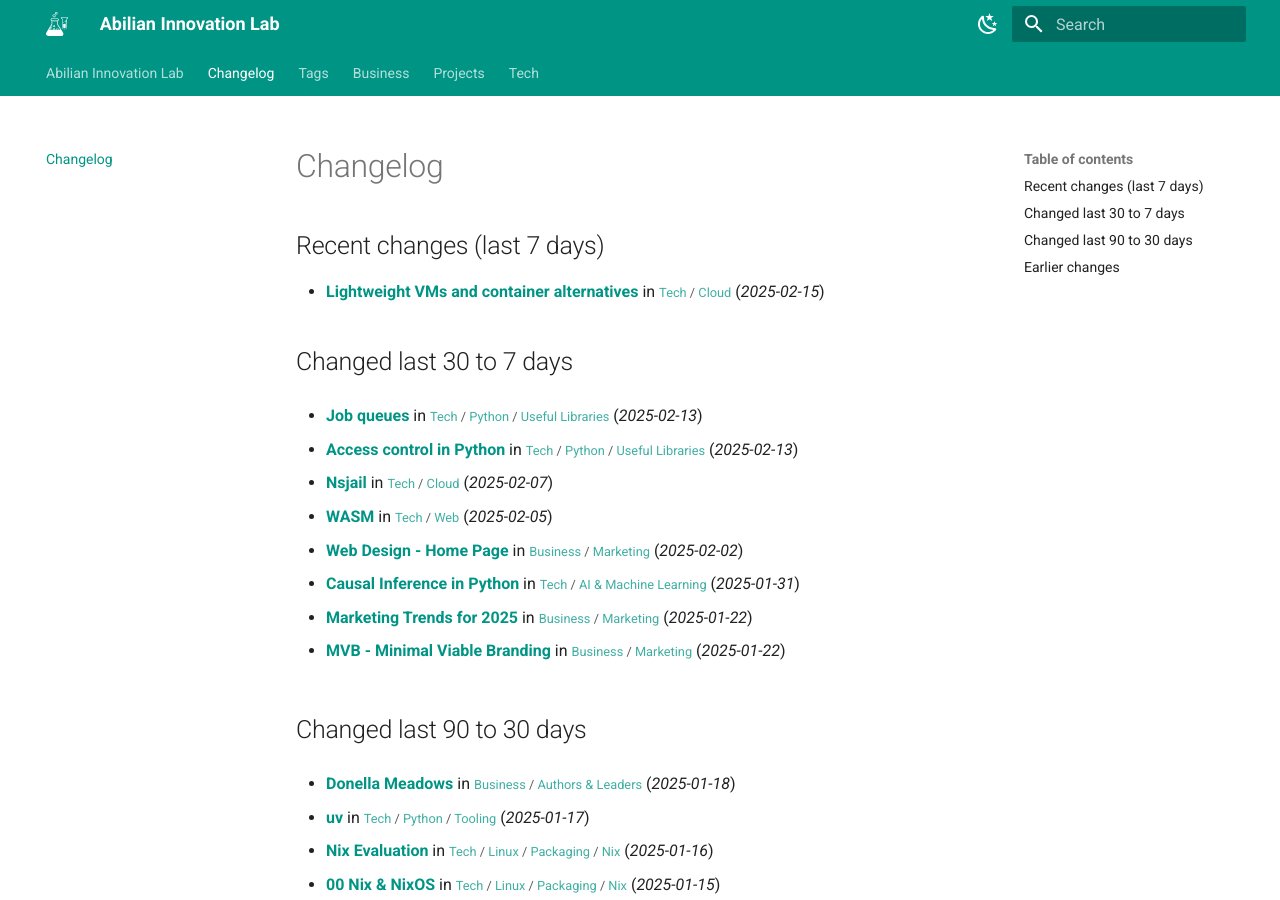
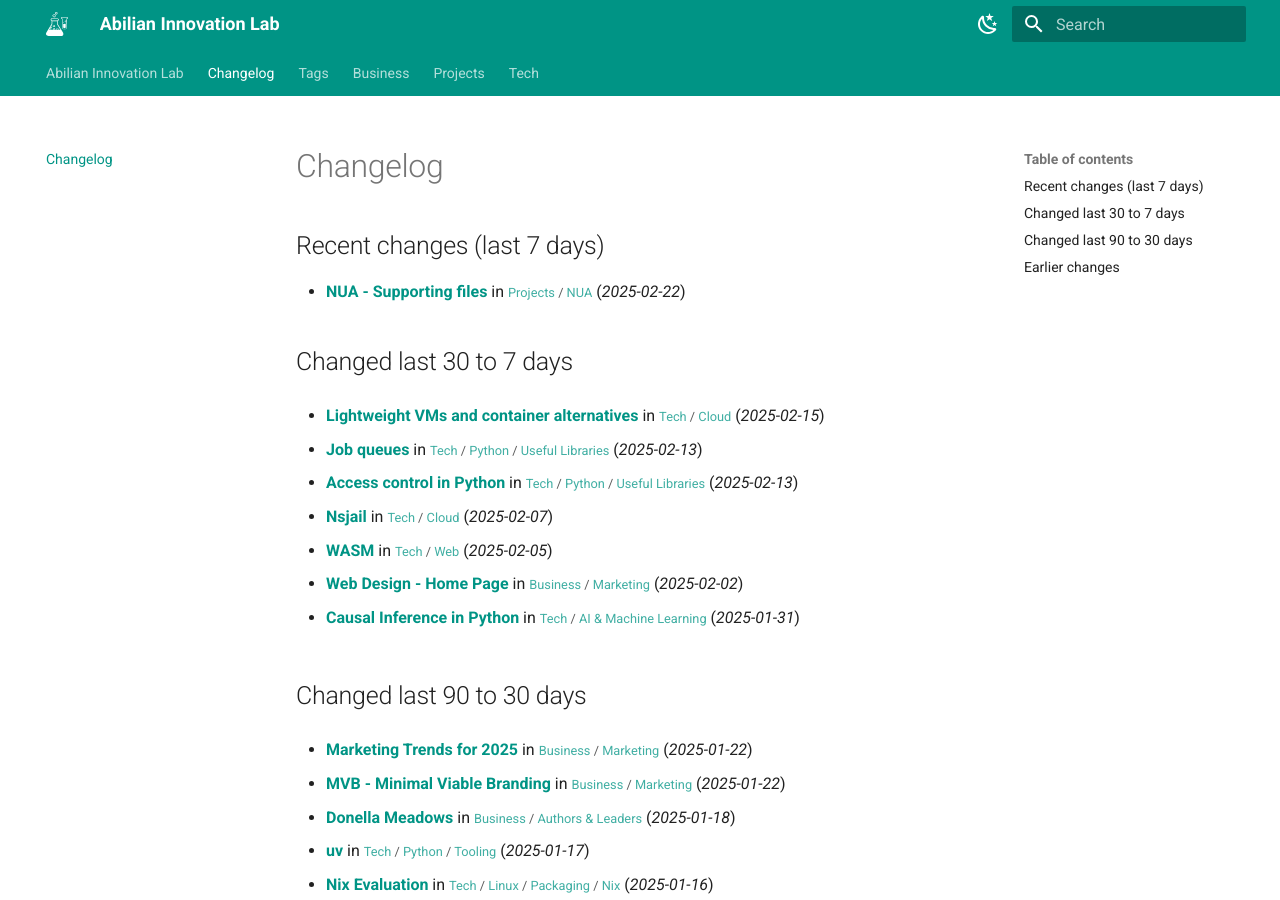
Before and after one commit to abilian/lab.abilian.com, an MkDocs documentation site: the page built from docs/changelog.md, in a window 1280 px wide and 900 px high. Built offline with MkDocs 1.6.1 and Material for MkDocs 9.7.7, drawn with Linux system fonts in a browser that asks for light colours; comment, search, counter and statistics services are not loaded.

Commit message:
Update content

```diff
--- a/docs/changelog.md
+++ b/docs/changelog.md
@@ -2,11 +2,13 @@
 
 ## Recent changes (last 7 days)
 
-- **[Lightweight VMs and container alternatives](/Tech/Cloud/Lightweight VMs and container alternatives/)** in <small>[Tech](/Tech/00 Technology/) / [Cloud](/Tech/Cloud/6 pilars AWS/)</small> (*2025-02-15*)
+- **[NUA - Supporting files](/Projects/NUA/NUA - Supporting files/)** in <small>[Projects](/Projects/00 Projects/) / [NUA](/Projects/NUA/00 NUA/)</small> (*2025-02-22*)
 
 
 
 ## Changed last 30 to 7 days
+
+- **[Lightweight VMs and container alternatives](/Tech/Cloud/Lightweight VMs and container alternatives/)** in <small>[Tech](/Tech/00 Technology/) / [Cloud](/Tech/Cloud/6 pilars AWS/)</small> (*2025-02-15*)
 
 - **[Job queues](/Tech/Python/Useful Libraries/Job queues/)** in <small>[Tech](/Tech/00 Technology/) / [Python](/Tech/Python/00 Python/) / [Useful Libraries](/Tech/Python/Useful Libraries/(Pretty) tables in Python/)</small> (*2025-02-13*)
 
@@ -20,13 +22,13 @@
 
 - **[Causal Inference in Python](/Tech/AI & Machine Learning/Causal Inference in Python/)** in <small>[Tech](/Tech/00 Technology/) / [AI & Machine Learning](/Tech/AI & Machine Learning/00 Machine Learning/)</small> (*2025-01-31*)
 
+
+
+## Changed last 90 to 30 days
+
 - **[Marketing Trends for 2025](/Business/Marketing/Marketing Trends for 2025/)** in <small>[Business](/Business/00 Business/) / [Marketing](/Business/Marketing/Copywriting/)</small> (*2025-01-22*)
 
 - **[MVB - Minimal Viable Branding](/Business/Marketing/MVB - Minimal Viable Branding/)** in <small>[Business](/Business/00 Business/) / [Marketing](/Business/Marketing/Copywriting/)</small> (*2025-01-22*)
-
-
-
-## Changed last 90 to 30 days
 
 - **[Donella Meadows](/Business/Authors & Leaders/Donella Meadows/)** in <small>[Business](/Business/00 Business/) / [Authors & Leaders](/Business/Authors & Leaders/00 Authors/)</small> (*2025-01-18*)
 
```
